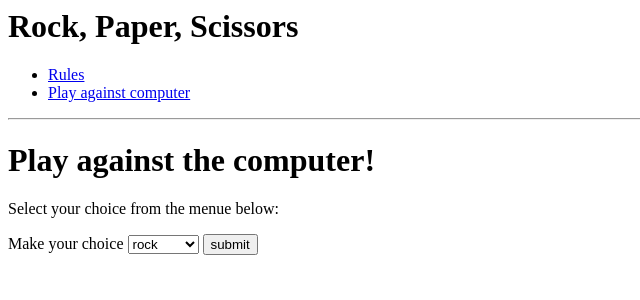
After one commit to madgelackie/rock-paper-scissors-homework, a Flask app: page /play in a window 1280 px wide. The commit adds this page. Shown: the top 300 px of the page, without its empty margins (0-640 px from the left). Run offline with Flask 2, Linux system fonts and the light colour scheme.

Commit message:
randomizer2 completed

```diff
--- a/controllers/controller.py
+++ b/controllers/controller.py
@@ -1,15 +1,15 @@
-from flask import render_template
+from flask import render_template, request
+import random
 from app import app
 from models.game import *
 from models.player import *
 
-@app.route('/welcome')
-@app.route('/')
+@app.route("/")
 def welcome_page():
-    return render_template("welcome.html", title = "Rules")
+    return render_template("index.html", title = "Welcome")
 
+@app.route('/<weapon1>/<weapon2>/')
 @app.route('/<weapon1>/<weapon2>')
-@app.route('/<weapon1>/<weapon2>/')
 def outcome(weapon1, weapon2):
     player1 = Player("player_uno", weapon1)
     player2 = Player("player_deux", weapon2)
@@ -18,4 +18,22 @@ def outcome(weapon1, weapon2):
     rps.add_player(player1)
     rps.add_player(player2)
     rps.game_outcome()
-    return render_template("index.html", players=players, rps=rps)
+    return render_template("outcome.html", players=players, rps=rps)
+
+@app.route('/play')
+def play():
+    return render_template("play.html", title="vs Computer")
+
+@app.route('/play', methods=['POST'])
+def play_against_computer():
+    weapon = request.form["player_choice"]
+    player1 = Player("player_a", weapon)
+    choices = ["rock", "paper", "scissors"]
+    computer_choice = random.choice(choices)
+    computer = Player("player_b", computer_choice)
+    players = [player1, computer]
+    rps = Game("RPS", [])
+    rps.add_player(player1)
+    rps.add_player(computer)
+    rps.game2_outcome()
+    return render_template("play_outcome.html", title="outcome", players=players, rps=rps)
--- a/templates/base.html
+++ b/templates/base.html
@@ -7,7 +7,8 @@
         <h1>Rock, Paper, Scissors</h1>
         <nav>
             <ul>
-                <li><a href="/welcome">Rules</a></li>
+                <li><a href="/">Rules</a></li>
+                <li><a href="/play">Play against computer</a></li>
             </ul>
         </nav>
         <hr>
--- /dev/null
+++ b/templates/play.html
@@ -0,0 +1,17 @@
+{% extends 'base.html' %}
+
+{% block content %}
+<div>
+    <h1>Play against the computer!</h1>
+    <p>Select your choice from the menue below:</p>
+    <form action="/play" method="post">
+    <label for="player_choice">Make your choice</label>
+    <select name="player_choice" id="player_choice">
+        <option value="rock">rock</option>
+        <option value="paper">paper</option>
+        <option value="scissors">scissors</option>
+    </select>
+    <input type="submit" value="submit">
+    </form>
+</div>
+{% endblock %}
```
Also changed, not shown: models/game.py (+13 -0 lines), templates/index.html (+9 -4 lines), templates/outcome.html (added, +13 -0 lines), templates/play_outcome.html (added, +14 -0 lines), templates/welcome.html (deleted, +0 -15 lines).
